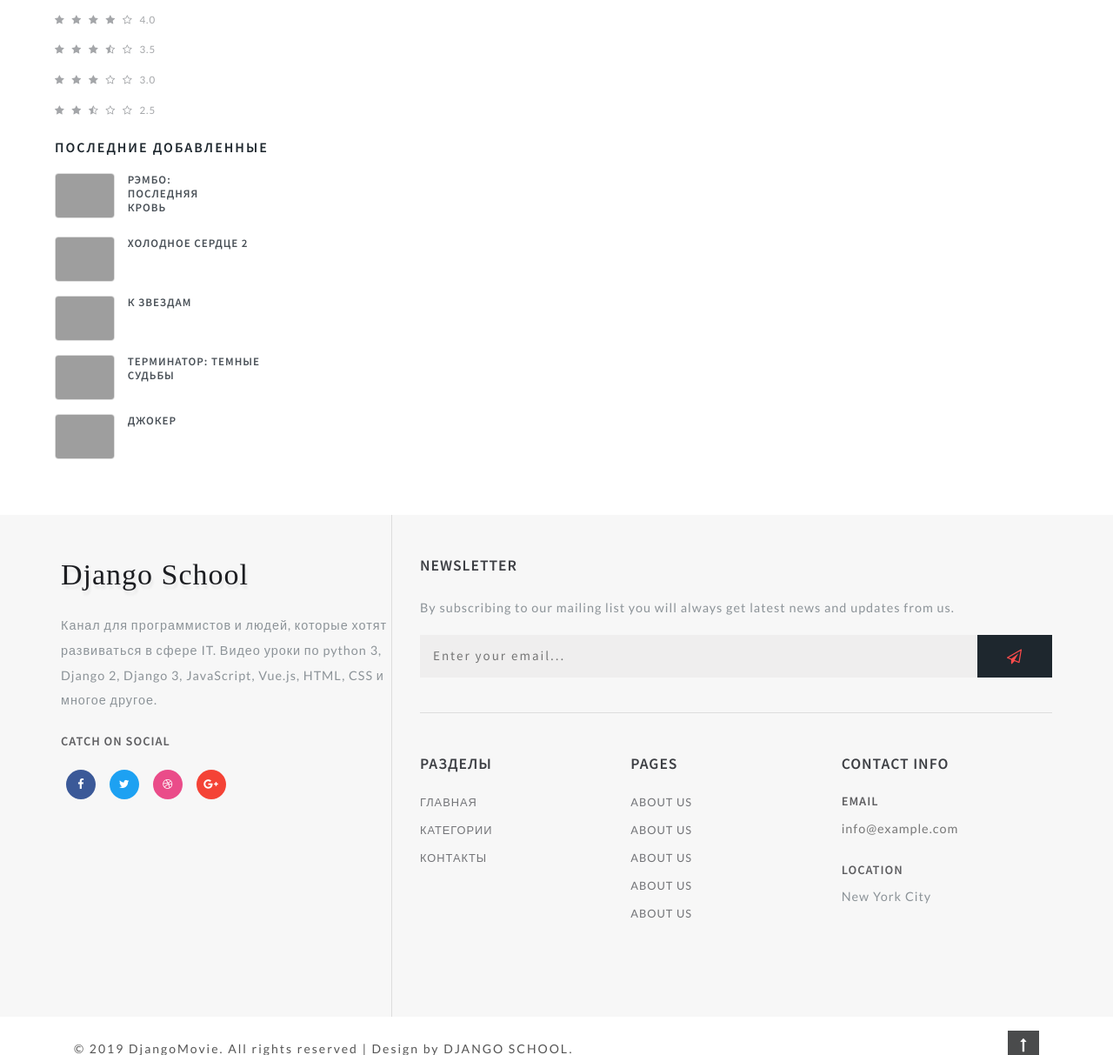
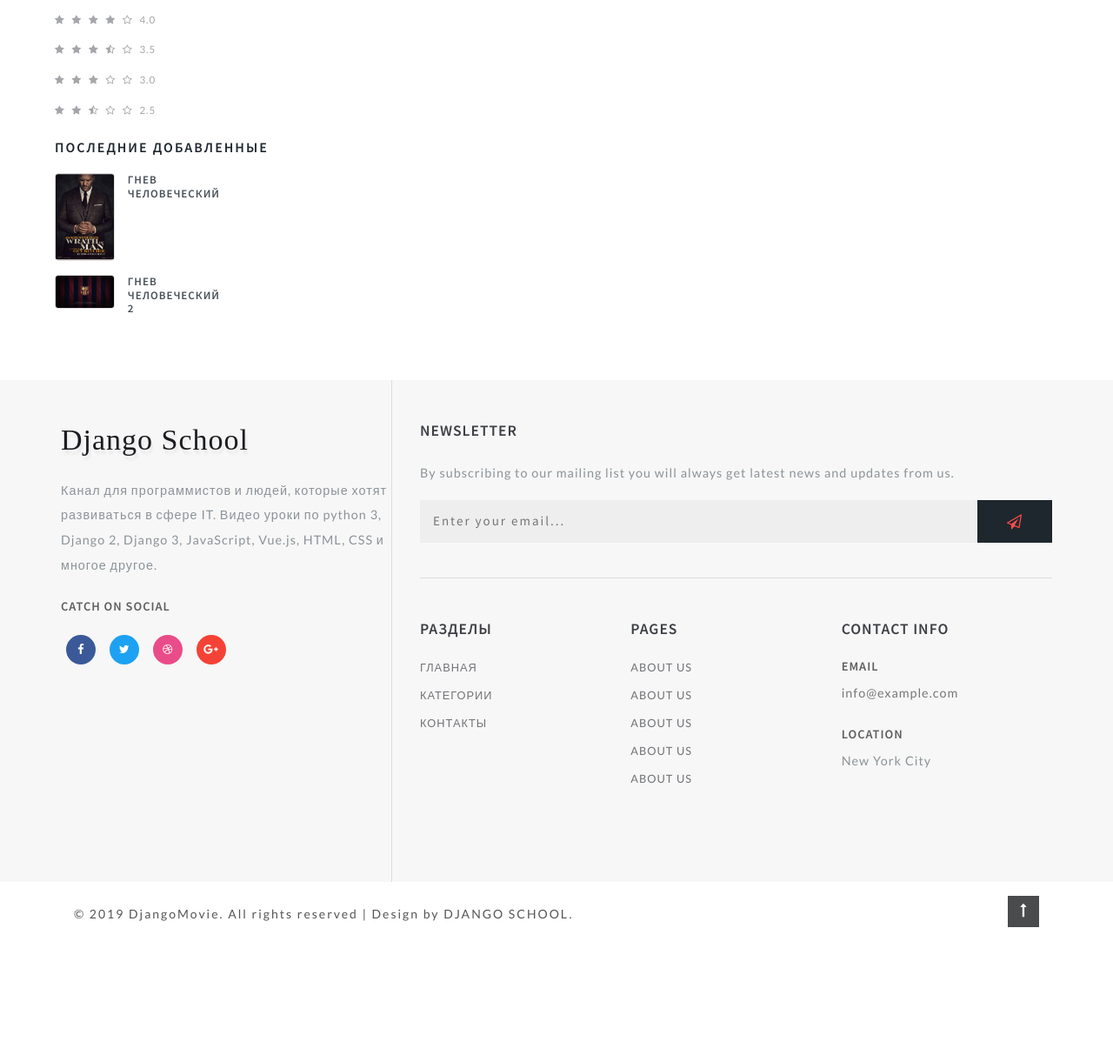
Before and after one commit to Dastan-Oskonbaev/django_movies, a Django app: page / in a window 1280 px wide. Shown: the part 1379-2592 px from the top of the page at 87% size. After the commit the page ends 2445 px from the top, so only its background shows below. Run offline with Django 4.2, Linux system fonts and the light colour scheme; data comes from the database, SQL or seed files in the repository; both versions use the stored data as it was after the commit; some libraries are stand-ins or nearby versions; grey boxes are pictures that could not be loaded.

Commit message:
Lesson 16

```diff
--- a/movie/admin.py
+++ b/movie/admin.py
@@ -67,7 +67,7 @@ class MovieAdmin(admin.ModelAdmin):
             "fields": (("actors", "directors", "genres", "category"),)
         }),
         (None, {
-            "fields": (("budget", "fees_in_usa", "fess_in_world"),)
+            "fields": (("budget", "fee_in_usa", "fee_in_world"),)
         }),
         ("Options", {
             "fields": (("url", "draft"),)
--- a/movie/models.py
+++ b/movie/models.py
@@ -28,6 +28,9 @@ class Actor(models.Model):
 
     def __str__(self):
         return self.name
+
+    def get_absolute_url(self):
+        return reverse("actor_detail", kwargs={"slug": self.name})
 
     class Meta:
         verbose_name = "Актеры и Режисеры"
--- a/movie/templates/include/header.html
+++ b/movie/templates/include/header.html
@@ -1,3 +1,4 @@
+{% load movie_tag %}
 <header class="header">
     <div class="container-fluid px-lg-5">
         <!-- nav -->
@@ -20,9 +21,10 @@
                                                 aria-hidden="true"></span></a>
                     <input type="checkbox" id="drop-2">
                     <ul>
-                        <li><a href="moviesingle.html">Фильмы</a></li>
-                        <li><a href="moviesingle.html">Сериалы</a></li>
-                        <li><a href="moviesingle.html">Мультфильмы</a></li>
+                        {% get_categories as categories %}
+                        {% for category in categories %}
+                            <li><a href="/">{{ category.name }}</a></li>
+                        {% endfor %}
                     </ul>
                 </li>
                 <li><a href="contact.html"
--- a/movie/templates/include/sidebar.html
+++ b/movie/templates/include/sidebar.html
@@ -1,3 +1,4 @@
+{% load movie_tag %}
 <div class="search-bar w3layouts-newsletter">
     <h3 class="sear-head editContent">Поиск фильма</h3>
     <form action="#" method="post" class="d-flex editContent">
@@ -117,58 +118,4 @@
         </li>
     </ul>
 </div>
-<!-- //reviews -->
-<!-- deals -->
-<div class="deal-leftmk left-side">
-    <h3 class="sear-head editContent">Последние добавленные</h3>
-    <div class="special-sec1 row mt-3 editContent">
-        <div class="img-deals col-md-4">
-            <img src="bundles/images/s4.jpg" class="img-fluid" alt="">
-        </div>
-        <div class="img-deal1 col-md-4">
-            <h3 class="editContent">Рэмбо: Последняя кровь</h3>
-            <a href="moviesingle.html" class="editContent"></a>
-        </div>
-
-    </div>
-    <div class="special-sec1 row mt-3 editContent">
-        <div class="img-deals col-md-4">
-            <img src="bundles/images/s2.jpg" class="img-fluid" alt="">
-        </div>
-        <div class="img-deal1 col-md-8">
-            <h3 class="editContent">Холодное сердце 2</h3>
-            <a href="moviesingle.html" class="editContent"></a>
-        </div>
-
-    </div>
-    <div class="special-sec1 row mt-3 editContent">
-        <div class="img-deals col-md-4">
-            <img src="bundles/images/s1.jpg" class="img-fluid" alt="">
-        </div>
-        <div class="img-deal1 col-md-8">
-            <h3 class="editContent">К звездам</h3>
-            <a href="moviesingle.html" class="editContent"></a>
-        </div>
-
-    </div>
-    <div class="special-sec1 row mt-3 editContent">
-        <div class="img-deals col-md-4">
-            <img src="bundles/images/s5.jpg" class="img-fluid" alt="">
-        </div>
-        <div class="img-deal1 col-md-8">
-            <h3 class="editContent">Терминатор: Темные судьбы</h3>
-            <a href="moviesingle.html" class="editContent"></a>
-        </div>
-
-    </div>
-    <div class="special-sec1 row mt-3 editContent">
-        <div class="img-deals col-md-4">
-            <img src="bundles/images/s3.jpg" class="img-fluid" alt="">
-        </div>
-        <div class="img-deal1 col-md-8">
-            <h3 class="editContent">Джокер</h3>
-            <a href="moviesingle.html" class="editContent"></a>
-        </div>
-
-    </div>
-</div>
+{% get_last_movies count=3 %}
--- /dev/null
+++ b/movie/templates/movie/tags/last_movie.html
@@ -0,0 +1,14 @@
+<div class="deal-leftmk left-side">
+    <h3 class="sear-head editContent">Последние добавленные</h3>
+    {% for movie in last_movies %}
+        <div class="special-sec1 row mt-3 editContent">
+            <div class="img-deals col-md-4">
+                <img src="{{ movie.poster.url }}" class="img-fluid" alt="">
+            </div>
+            <div class="img-deal1 col-md-4">
+                <h3 class="editContent">{{ movie.title }}</h3>
+                <a href="{{ movie.get_absolute_url }}" class="editContent"></a>
+            </div>
+        </div>
+    {% endfor %}
+</div>
--- /dev/null
+++ b/movie/templatetags/movie_tag.py
@@ -0,0 +1,15 @@
+from django import template
+from movie.models import Category, Movie
+
+register = template.Library()
+
+
+@register.simple_tag()
+def get_categories():
+    return Category.objects.all()
+
+
+@register.inclusion_tag('movie/tags/last_movie.html')
+def get_last_movies(count=5):
+    movies = Movie.objects.order_by('id')[:count]
+    return {'last_movies': movies}
--- a/movie/urls.py
+++ b/movie/urls.py
@@ -7,4 +7,5 @@ urlpatterns = [
     path("", views.MovieView.as_view()),
     path("<slug:slug>/", views.MovieDetailView.as_view(), name="movie_detail"),
     path("review/<int:pk>/", views.AddReview.as_view(), name="add_review"),
+    path("actor/<str:slug>/", views.ActorView.as_view(), name="actor_detail"),
 ]
--- a/movie/views.py
+++ b/movie/views.py
@@ -5,13 +5,13 @@ from django.views.generic.base import View
 
 import movie
 from .forms import  ReviewForm
-from .models import Movie
+from .models import Movie, Category, Actor
 
 
 class MovieView(ListView):
     model = Movie
     queryset = Movie.objects.filter(draft=False)
-    template_name = "movie_movies.html"
+    # template_name = "movie_movies.html"
 
 
 class MovieDetailView(DetailView):
@@ -30,3 +30,9 @@ class AddReview(View):
             form.movie = movie
             form.save()
         return redirect(movie.get_absolute_url())
+
+
+class ActorView(DetailView):
+    model = Actor
+    template_name = 'movie/actor.html'
+    slug_field = 'name'
```
Also changed, not shown: movie/templates/movie/actor.html (added, +51 -0 lines), movie/templates/movie/movie_detail.html (+4 -8 lines), db.sqlite3, media/actors/Jason_Stetham.jpg (added), media/actors/гай_ричи.jpg (added), movie/templatetags/__init__.py (added).
